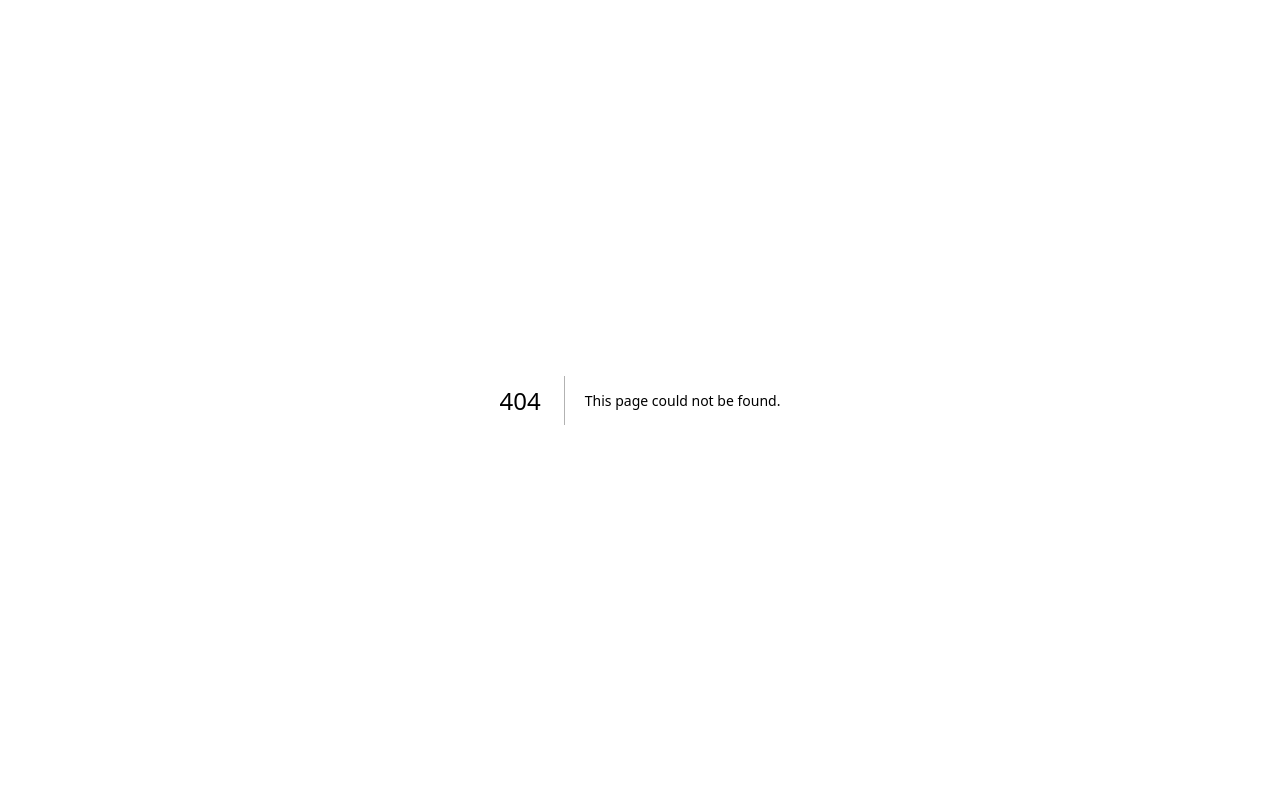
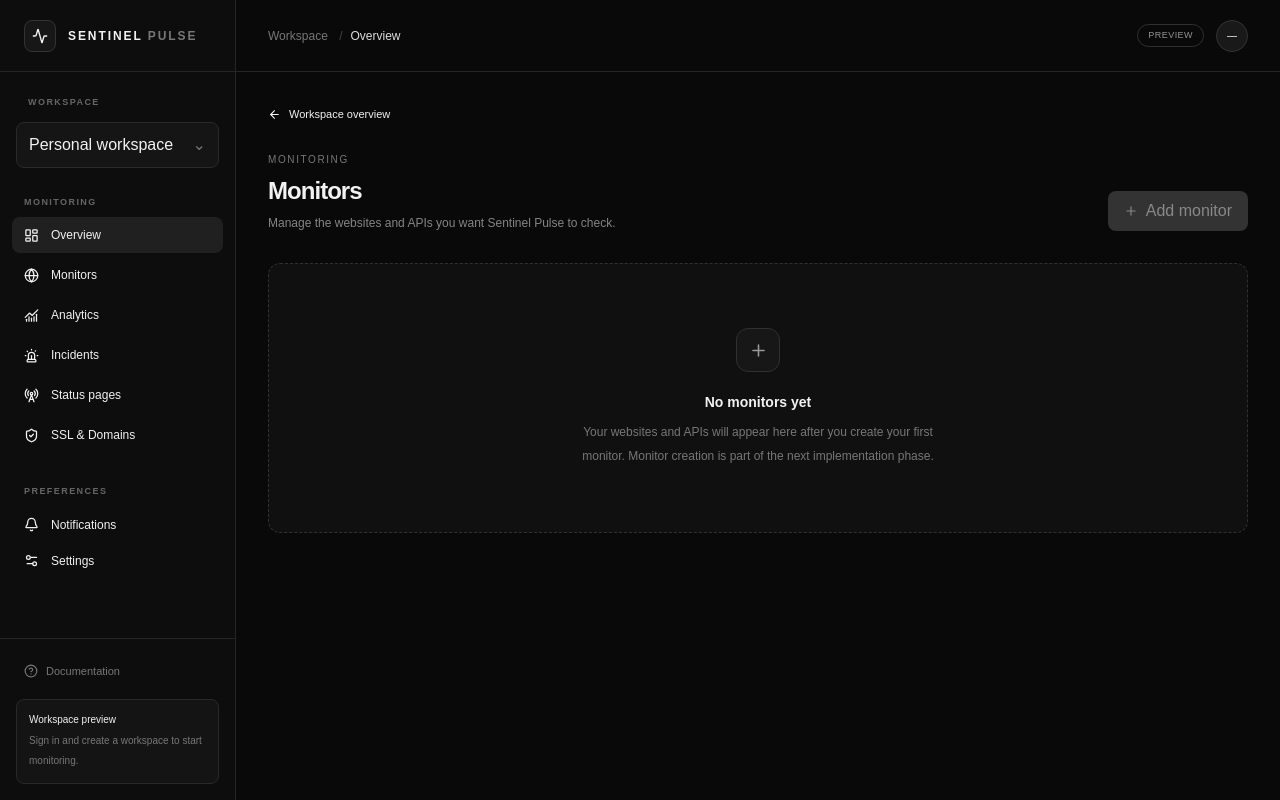
Before and after one commit to zodiakgh/sentinel-website, a Next.js app in the folder pulse/: page /app/monitors in a window 1280 px wide. Before the commit this address had no page. Built offline with nearby package versions, Linux system fonts and the light colour scheme.

Commit message:
Expand Sentinel Pulse foundation

```diff
--- /dev/null
+++ b/pulse/app/app/monitors/page.tsx
@@ -0,0 +1,19 @@
+import Link from "next/link";
+import { ArrowLeft, Plus } from "lucide-react";
+
+export default function MonitorsPage() {
+  return (
+    <div>
+      <Link href="/app" className="inline-flex items-center gap-2 text-[11px] text-[#888] hover:text-white"><ArrowLeft size={13}/> Workspace overview</Link>
+      <div className="mt-6 flex flex-col justify-between gap-4 sm:flex-row sm:items-end">
+        <div><div className="text-[10px] uppercase tracking-[.16em] text-[#777]">Monitoring</div><h1 className="mt-2 text-2xl font-semibold tracking-[-.04em]">Monitors</h1><p className="mt-2 text-xs text-[#858585]">Manage the websites and APIs you want Sentinel Pulse to check.</p></div>
+        <button disabled className="inline-flex h-10 cursor-not-allowed items-center gap-2 rounded-lg bg-[#333] px-4 text-xs font-semibold text-[#888]" title="Monitor creation will be enabled after authentication and database setup"><Plus size={14}/> Add monitor</button>
+      </div>
+      <div className="mt-8 rounded-xl border border-dashed border-[#303030] bg-[#101010] px-6 py-16 text-center">
+        <div className="mx-auto flex h-11 w-11 items-center justify-center rounded-xl border border-[#303030] bg-[#171717] text-[#999]"><Plus size={19}/></div>
+        <h2 className="mt-5 text-sm font-semibold">No monitors yet</h2>
+        <p className="mx-auto mt-2 max-w-sm text-xs leading-6 text-[#777]">Your websites and APIs will appear here after you create your first monitor. Monitor creation is part of the next implementation phase.</p>
+      </div>
+    </div>
+  );
+}
```
